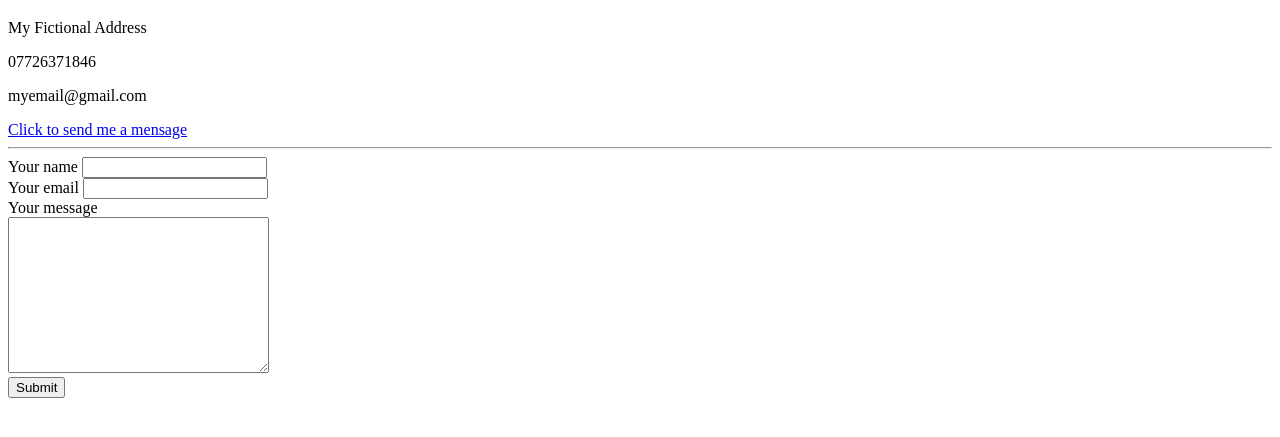
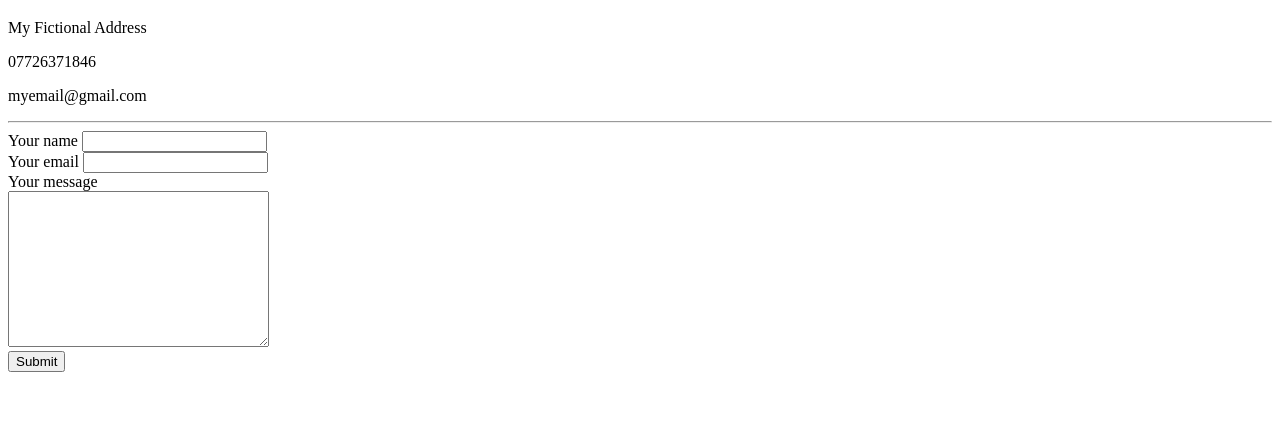
Before and after one commit to jun6921/cv, a plain HTML site: page Contactme.html in a window 1280 px wide. Shown: the part 61-498 px from the top of the page. Drawn offline with Linux system fonts and the light colour scheme.

Commit message:
Add files via upload

```diff
--- a/Contactme.html
+++ b/Contactme.html
@@ -11,7 +11,7 @@
     <p>My Fictional Address</p>
     <p>07726371846  </p>
     <p>myemail@gmail.com</p>
-    <a href="https://mail.google.com/">Click to send me a mensage</a>
+
     <hr>
 
     <form action="mailto:caijun6921@gmail.com" method="post" enctype="text/plain">
```
